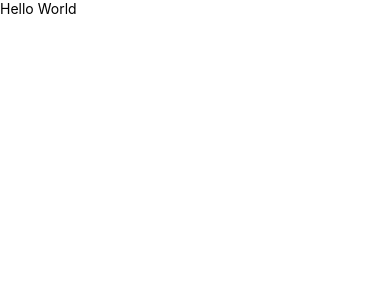
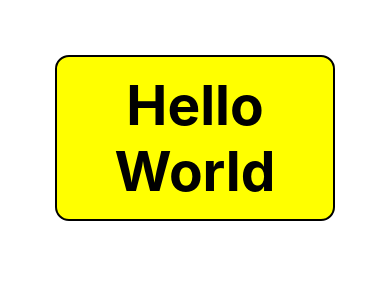
Before and after one commit to ErMapsh/react-native-CLI, a React Native app: screen / in a window 390 px wide. Shown: the top 300 px of the page. Built offline with nearby package versions, Linux system fonts and the light colour scheme.

Commit message:
hello world

```diff
--- a/App.js
+++ b/App.js
@@ -3,8 +3,29 @@ import { Text, View, StyleSheet } from 'react-native';
 
 export default function App() {
   return (
-    <View>
-      <Text>Hello World</Text>
+    <View style={style.container}>
+      <Text style={style.Text}>Hello World</Text>
     </View>
   )
 }
+
+const style = StyleSheet.create({
+  Text :{
+    textAlign: 'center',
+    fontWeight: 'bold',
+    fontSize: 55,
+    color: 'black',
+  },
+  container: {
+    display: 'flex',
+    alignItems: 'center',
+    justifyContent: 'center',
+    backgroundColor: 'yellow',
+    margin: 55,
+    padding: 15,
+    borderColor: 'black',
+    borderWidth: 2,
+    borderRadius: 14,
+
+  }
+})
```
